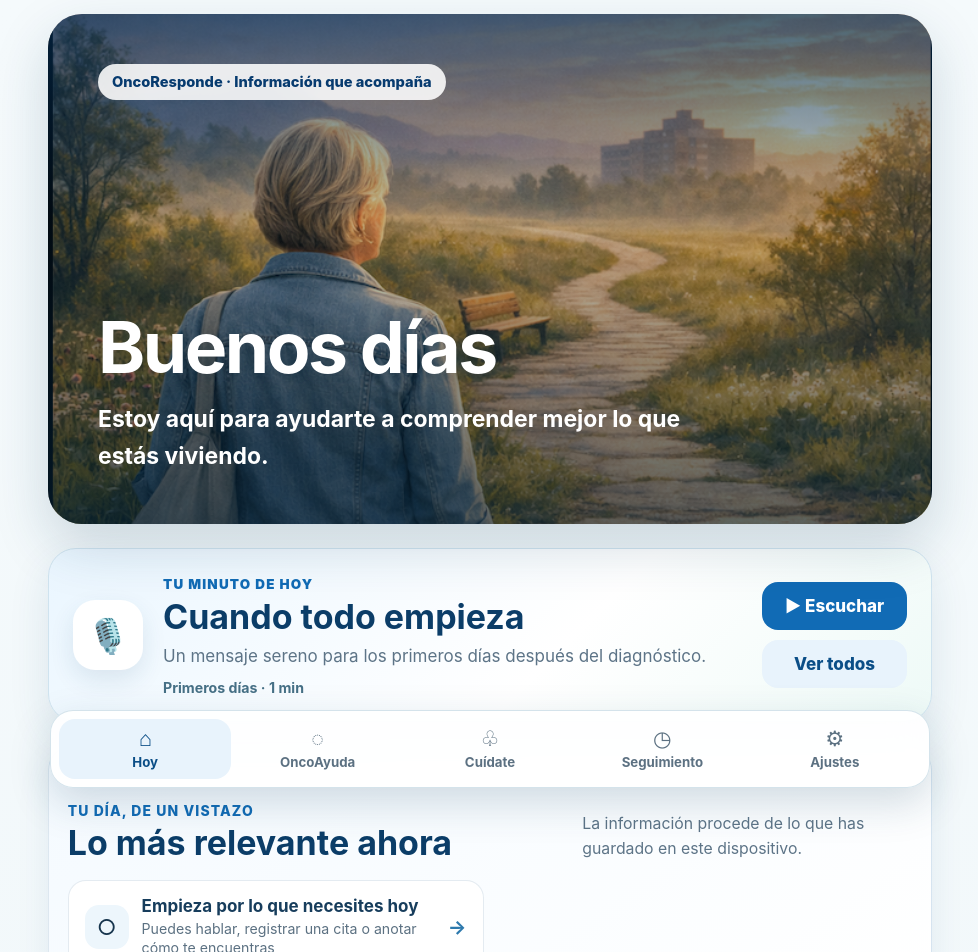
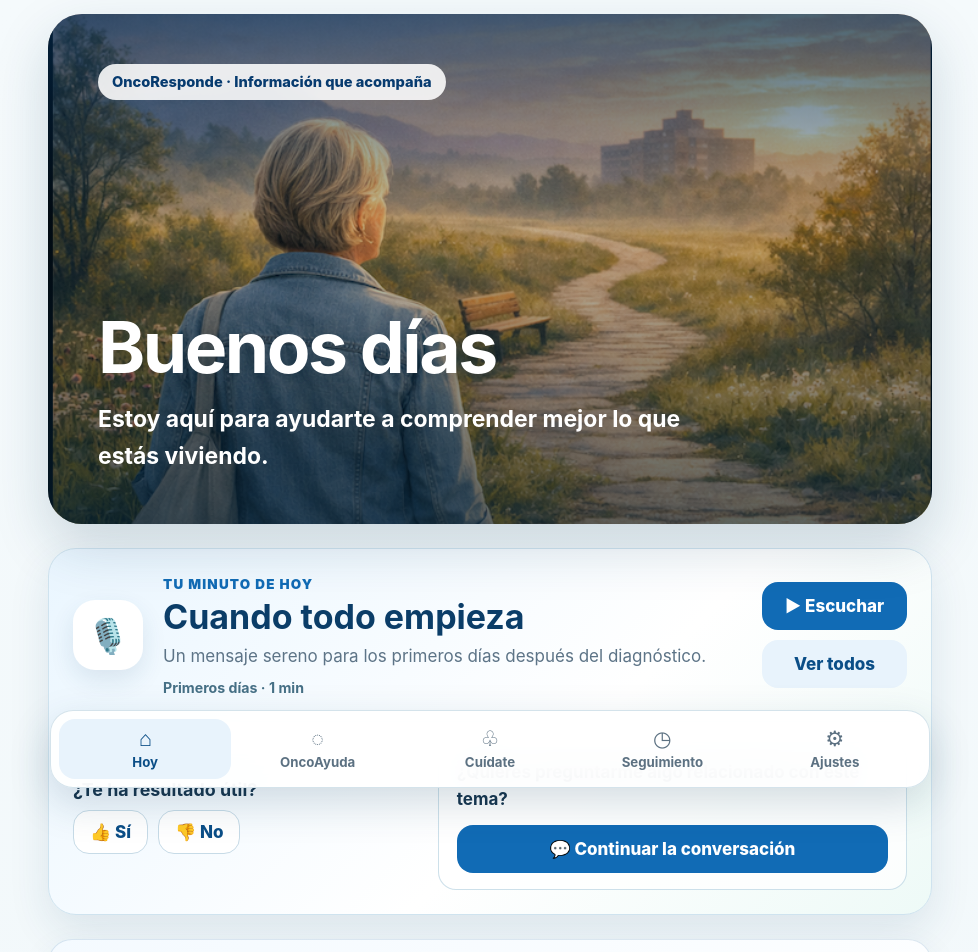
Before and after one commit to Moisesmira/OncoResponde, a React (Vite) app: page / in a window 1280 px wide. Shown: the top 952 px of the page, without its empty margins (150-1128 px from the left). Built offline with nearby package versions, Linux system fonts and the light colour scheme.

Commit message:
OncoRespone Valoración y conversación

```diff
--- a/src/pages/OneMinute.tsx
+++ b/src/pages/OneMinute.tsx
@@ -1,4 +1,5 @@
 import { useEffect, useState } from 'react';
+import { Link } from 'react-router-dom';
 import BottomNav from '../components/BottomNav';
 import NavHeader from '../components/NavHeader';
 import { oneMinuteEpisodes, type OneMinuteEpisode } from '../data/oneMinuteEpisodes';
@@ -7,6 +8,10 @@ export default function OneMinute() {
   const [activeId, setActiveId] = useState<string | null>(null);
   const [paused, setPaused] = useState(false);
   const [rate, setRate] = useState(0.85);
+  const [lastEpisodeId, setLastEpisodeId] = useState<string | null>(null);
+  const [feedback, setFeedback] = useState<Record<string, 'yes' | 'no'>>(() => {
+    try { return JSON.parse(window.localStorage.getItem('oncoresponde-minute-feedback') || '{}'); } catch { return {}; }
+  });
 
   useEffect(() => () => window.speechSynthesis?.cancel(), []);
 
@@ -19,8 +24,16 @@ export default function OneMinute() {
     speech.onend = () => { setActiveId(null); setPaused(false); };
     speech.onerror = () => { setActiveId(null); setPaused(false); };
     setActiveId(episode.id);
+    setLastEpisodeId(episode.id);
     setPaused(false);
     window.speechSynthesis.speak(speech);
+  }
+
+  function saveFeedback(episodeId: string, value: 'yes' | 'no') {
+    const next = { ...feedback, [episodeId]: value };
+    setFeedback(next);
+    window.localStorage.setItem('oncoresponde-minute-feedback', JSON.stringify(next));
+    window.localStorage.setItem(`oncoresponde-minute-feedback-${episodeId}`, value);
   }
 
   function togglePause() {
@@ -62,6 +75,26 @@ export default function OneMinute() {
             <input type="range" min="0.65" max="1.05" step="0.05" value={rate} onChange={(event) => setRate(Number(event.target.value))} />
             <small>Más lenta</small><small>Más rápida</small>
           </label>
+          {lastEpisodeId && (() => {
+            const episode = oneMinuteEpisodes.find((item) => item.id === lastEpisodeId);
+            if (!episode) return null;
+            return (
+              <div className="minute-followup minute-followup--player">
+                <div className="minute-feedback" aria-label="Valoración del episodio">
+                  <strong>¿Te ha resultado útil?</strong>
+                  <div className="minute-feedback__buttons">
+                    <button type="button" className={feedback[episode.id] === 'yes' ? 'is-selected' : ''} onClick={() => saveFeedback(episode.id, 'yes')} aria-pressed={feedback[episode.id] === 'yes'}>👍 Sí</button>
+                    <button type="button" className={feedback[episode.id] === 'no' ? 'is-selected' : ''} onClick={() => saveFeedback(episode.id, 'no')} aria-pressed={feedback[episode.id] === 'no'}>👎 No</button>
+                  </div>
+                  {feedback[episode.id] && <small>Gracias. Tu valoración se guarda únicamente en este dispositivo.</small>}
+                </div>
+                <div className="minute-conversation">
+                  <p>¿Quieres preguntarme algo relacionado con este tema?</p>
+                  <Link className="button" to="/hablame" state={{ prefill: `He escuchado el episodio «${episode.title}» y quisiera preguntar: ` }}>💬 Continuar la conversación</Link>
+                </div>
+              </div>
+            );
+          })()}
         </section>
 
         <section className="minute-library" aria-labelledby="minute-library-title">
--- a/src/pages/Today.tsx
+++ b/src/pages/Today.tsx
@@ -103,8 +103,17 @@ export default function Today() {
   const homeInsights = getHomeInsights();
   const dailyEpisode = getDailyEpisode();
   const [minutePlaying, setMinutePlaying] = useState(false);
+  const [minuteFeedback, setMinuteFeedback] = useState<'yes' | 'no' | null>(() => {
+    const saved = window.localStorage.getItem(`oncoresponde-minute-feedback-${dailyEpisode.id}`);
+    return saved === 'yes' || saved === 'no' ? saved : null;
+  });
 
   useEffect(() => () => window.speechSynthesis?.cancel(), []);
+
+  function saveMinuteFeedback(value: 'yes' | 'no') {
+    setMinuteFeedback(value);
+    window.localStorage.setItem(`oncoresponde-minute-feedback-${dailyEpisode.id}`, value);
+  }
 
   function playDailyMinute() {
     if (!('speechSynthesis' in window)) return;
@@ -142,6 +151,20 @@ export default function Today() {
           <div className="daily-minute__actions">
             <button type="button" onClick={playDailyMinute}>{minutePlaying ? '↻ Reiniciar' : '▶ Escuchar'}</button>
             <Link className="button secondary" to="/un-minuto">Ver todos</Link>
+          </div>
+          <div className="minute-followup">
+            <div className="minute-feedback" aria-label="Valoración del episodio">
+              <strong>¿Te ha resultado útil?</strong>
+              <div className="minute-feedback__buttons">
+                <button type="button" className={minuteFeedback === 'yes' ? 'is-selected' : ''} onClick={() => saveMinuteFeedback('yes')} aria-pressed={minuteFeedback === 'yes'}>👍 Sí</button>
+                <button type="button" className={minuteFeedback === 'no' ? 'is-selected' : ''} onClick={() => saveMinuteFeedback('no')} aria-pressed={minuteFeedback === 'no'}>👎 No</button>
+              </div>
+              {minuteFeedback && <small>Gracias. Tu valoración se guarda únicamente en este dispositivo.</small>}
+            </div>
+            <div className="minute-conversation">
+              <p>¿Quieres preguntarme algo relacionado con este tema?</p>
+              <Link className="button" to="/hablame" state={{ prefill: `He escuchado el episodio «${dailyEpisode.title}» y quisiera preguntar: ` }}>💬 Continuar la conversación</Link>
+            </div>
           </div>
         </section>
 
--- a/src/styles.css
+++ b/src/styles.css
@@ -1092,3 +1092,6 @@ textarea { width: 100%; min-height: 120px; border: 1px solid #bad4e5; border-rad
 .daily-minute{margin:24px 0;padding:24px;border-radius:28px;background:linear-gradient(135deg,#eaf6ff 0%,#fff 58%,#eefaf7 100%);border:1px solid #cfe3ef;box-shadow:var(--shadow);display:grid;grid-template-columns:auto 1fr auto;gap:20px;align-items:center}.daily-minute__icon{width:70px;height:70px;border-radius:22px;display:grid;place-items:center;background:#fff;color:var(--blue-800);font-size:2rem;box-shadow:0 10px 24px rgba(27,77,108,.11)}.daily-minute__eyebrow{font-size:.79rem;font-weight:900;letter-spacing:.09em;text-transform:uppercase;color:var(--blue-700)}.daily-minute h2{margin:5px 0 7px;font-size:clamp(1.45rem,4vw,2rem)}.daily-minute p{margin:0 0 7px;color:var(--muted)}.daily-minute small{font-weight:750;color:#467086}.daily-minute__actions{display:grid;gap:10px;min-width:145px}.daily-minute__actions .button{min-height:48px}
 .minute-page{max-width:980px;margin:0 auto;padding:0 20px 112px}.minute-hero,.minute-player{margin-top:16px;padding:26px}.minute-hero{background:linear-gradient(135deg,#f0f8ff,#fff 55%,#effaf6)}.minute-hero h1{margin:.4rem 0 .6rem;font-size:clamp(2rem,6vw,3.5rem)}.minute-hero>p{color:var(--muted)}.minute-player{display:grid;grid-template-columns:1fr auto;gap:18px;align-items:center}.minute-player h2{margin:.35rem 0}.minute-player p{margin:0;color:var(--muted)}.minute-library{margin-top:28px}.minute-grid{display:grid;grid-template-columns:repeat(2,minmax(0,1fr));gap:16px}.minute-episode{padding:22px;border-radius:22px;background:#fff;border:1px solid var(--border);box-shadow:0 10px 28px rgba(27,77,108,.07);display:flex;flex-direction:column}.minute-episode.is-playing{border-color:var(--blue-500);box-shadow:0 0 0 3px rgba(62,155,234,.13),0 12px 30px rgba(27,77,108,.1)}.minute-episode__category{align-self:flex-start;padding:7px 10px;border-radius:999px;background:var(--blue-100);color:var(--blue-800);font-size:.76rem;font-weight:850}.minute-episode h3{margin:14px 0 8px;font-size:1.25rem}.minute-episode p{margin:0 0 18px;color:var(--muted);flex:1}.minute-episode__footer{display:flex;justify-content:space-between;align-items:center;gap:12px}.minute-episode__footer small{font-weight:750;color:#467086}.minute-episode__footer button{min-height:44px;padding:10px 15px}
 @media(max-width:720px){.daily-minute{grid-template-columns:auto 1fr;padding:20px}.daily-minute__icon{width:58px;height:58px;border-radius:18px}.daily-minute__actions{grid-column:1/-1;grid-template-columns:1fr 1fr;width:100%}.minute-page{padding-left:14px;padding-right:14px}.minute-hero,.minute-player{padding:20px}.minute-player{grid-template-columns:1fr}.minute-grid{grid-template-columns:1fr}}
+
+.minute-followup{grid-column:1/-1;margin-top:4px;padding-top:20px;border-top:1px solid rgba(92,137,162,.2);display:grid;grid-template-columns:minmax(0,.85fr) minmax(0,1.15fr);gap:18px;align-items:center}.minute-followup--player{margin-top:2px}.minute-feedback{display:grid;gap:10px}.minute-feedback>strong{font-size:1.05rem;color:var(--text)}.minute-feedback__buttons{display:flex;gap:10px;flex-wrap:wrap}.minute-feedback__buttons button{min-height:44px;padding:9px 16px;background:#fff;color:var(--blue-800);border:1px solid #c7dbe7;box-shadow:none}.minute-feedback__buttons button.is-selected{background:var(--blue-800);color:#fff;border-color:var(--blue-800)}.minute-feedback small{color:var(--muted);line-height:1.35}.minute-conversation{padding:16px 18px;border-radius:18px;background:rgba(255,255,255,.75);border:1px solid rgba(150,190,211,.48)}.minute-conversation p{margin:0 0 12px!important;color:var(--text)!important;font-weight:750}.minute-conversation .button{width:100%;text-align:center;justify-content:center}.minute-player .minute-followup{grid-column:1/-1}
+@media(max-width:720px){.minute-followup{grid-template-columns:1fr}.minute-conversation{padding:15px}.minute-feedback__buttons{display:grid;grid-template-columns:1fr 1fr}.minute-feedback__buttons button{width:100%}}
```
